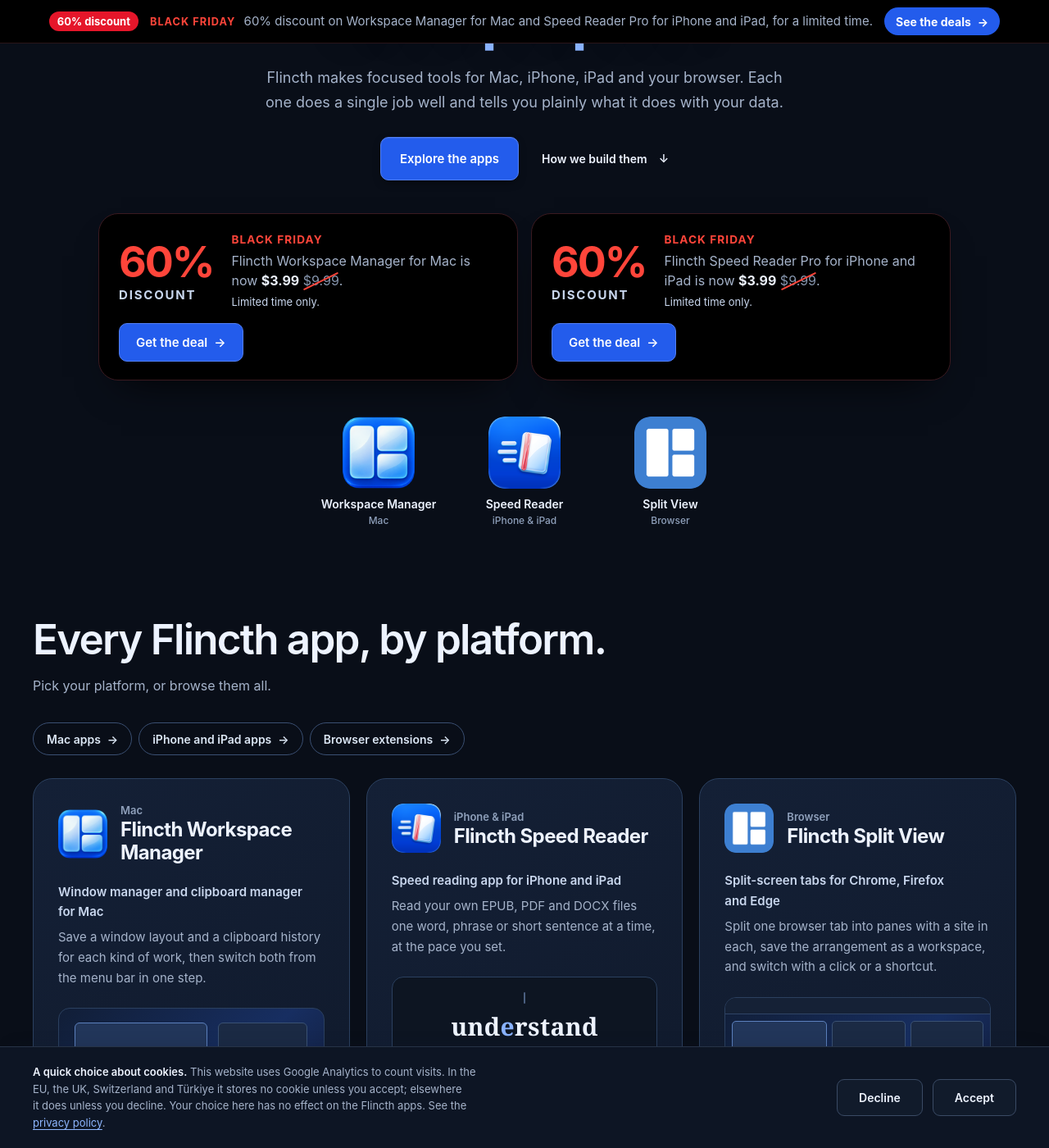
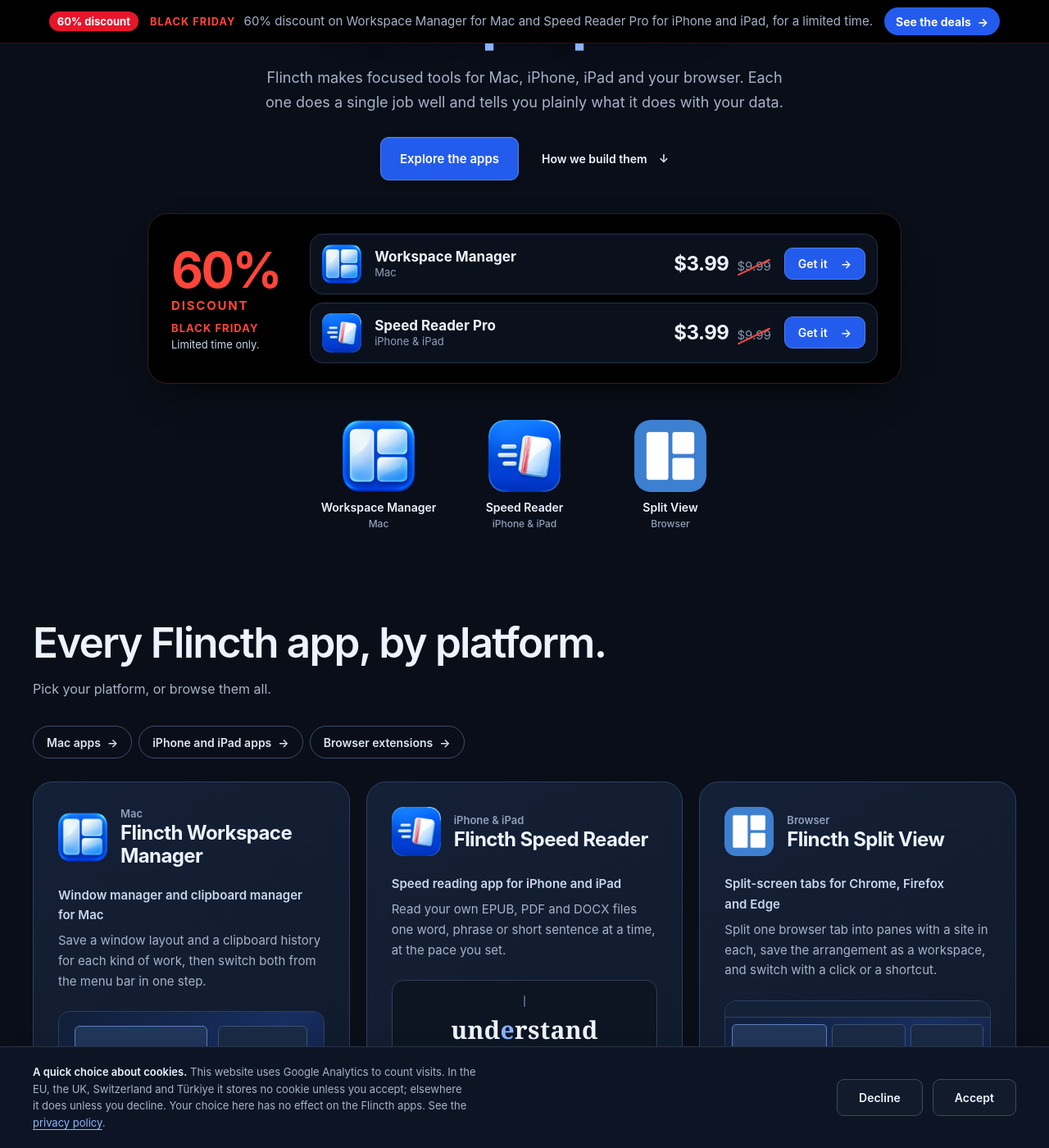
Before and after one commit to safakveziran/flincth-website, a Jekyll site: the page built from index.html, in a window 1280 px wide and 1400 px high, scrolled down 340 px. Shown: the whole window at 82% size. Built offline with Jekyll 4.4.1, drawn with Linux system fonts in a browser that asks for light colours.

Commit message:
Show the home page's deals in one card instead of two
With two deals running, the home page stacked two cards that each said
"60% discount" and "Black Friday", which read as a repeat on phones.
It now shows one card that says the discount, the sale's name and
"Limited time only." once, then a row per app: icon, name, platform,
both prices and "Get it", each opening its store. A single deal (the Mac
and iPhone platform pages) keeps its own card.

Co-Authored-By: Claude Opus 5.5 <noreply@anthropic.com>
Claude-Session: https://claude.ai/code/session_01CpC11h5A9UWY1cUixwwKyS

```diff
--- a/_includes/sale-promos.html
+++ b/_includes/sale-promos.html
@@ -1,6 +1,10 @@
 {%- comment -%}
-  The deal cards (sale-promo.html) of every product with a running sale, or
-  of include.platform's products only, side by side.
+  The running deals as cards that open the store, under the home page's hero
+  (every product) and a platform page's lead (include.platform's products).
+  One deal: its card (sale-promo.html). Several: one card that says the
+  discount, the sale's name and "Limited time only." once, then a row per
+  product (icon, name, platform, both prices, "Get it"), so nothing repeats.
+  sale.js removes each row, and the card, once its sale ends.
 {%- endcomment -%}
 {%- include sale-any.html -%}
 {%- if sale_any_on %}
@@ -11,11 +15,24 @@
     {%- endif %}
   {%- endfor %}
   {%- assign _promo_keys = _promo_keys | split: "," %}
-  {%- if _promo_keys.size > 0 %}
-      <div class="sale-promos{% if _promo_keys.size > 1 %} sale-promos-multi{% endif %}">
+  {%- assign _promo_first = _promo_keys | first %}
+  {%- if _promo_keys.size == 1 %}
+      <div class="sale-promos">
+{% include sale-promo.html data=_promo_first %}
+      </div>
+  {%- elsif _promo_keys.size > 1 %}
+    {%- assign _t = site.data.i18n[page.lang] %}
+    {%- include sale-state.html data=_promo_first %}
+      <div class="sale-promos">
+        <div class="sale-group" data-sale-starts="{{ sale.starts }}" data-sale-ends="{{ sale.ends }}">
+          <div class="sale-group-head"><span class="sale-promo-off">{% include sale-text.html text=_t.sale.discount_big %}</span><span class="sale-group-label"><b>{{ sale.name }}</b><small><span data-sale-countdown data-tomorrow="{{ _t.sale.ends_tomorrow | escape }}" data-last="{{ _t.sale.last_day_left | escape }}">{{ _t.sale.limited }}</span></small></span></div>
+          <ul class="sale-group-list">
     {%- for _promo_key in _promo_keys %}
-{% include sale-promo.html data=_promo_key %}
+      {%- include sale-state.html data=_promo_key %}
+            <li data-sale-starts="{{ sale.starts }}" data-sale-ends="{{ sale.ends }}"><a href="{{ sale_store_url }}" target="_blank" rel="noopener"><img src="{{ sale_product.icon }}-128.png" width="48" height="48" alt=""><span class="sale-group-name"><b>{{ _t.sale.items[sale_product.id].short }}</b><small>{{ _t.platforms[sale_product.platform].name }}</small></span><span class="sale-group-price"><strong><span class="visually-hidden">{% include sale-text.html text=_t.sale.now %}: </span>{% include usd.html amount=sale.price %}</strong> <s><span class="visually-hidden">{{ _t.sale.regular }}: </span>{% include usd.html amount=sale_regular %}</s></span><span class="sale-group-cta">{{ _t.sale.bar_cta_short }}<span class="visually-hidden"> {{ _t.sale.items[sale_product.id].name }}</span> <span aria-hidden="true">→</span></span></a></li>
     {%- endfor %}
+          </ul>
+        </div>
       </div>
   {%- endif %}
 {%- endif %}
--- a/dark.css
+++ b/dark.css
@@ -323,3 +323,14 @@ a.sale-pill:hover { background: #c41224; }
 .bf-deal-head h2 { color: var(--ink); }
 .bf-deal-platform, .discount-card-sale, .bf-deal-note { color: #8fa0bb; }
 .bf-limits a { color: var(--blue); }
+.sale-group { background: #000; border-color: #3a1a20; box-shadow: 0 24px 48px -28px #000; color: var(--muted); }
+.sale-group .sale-promo-off, .sale-group-name b, .sale-group-price strong { color: var(--ink); }
+.sale-group .sale-promo-off { color: #ff453a; }
+.sale-group-label b { color: #ff453a; }
+.sale-group-label small { color: #c9d7ee; }
+.sale-group-list a { background: #0b111c; border-color: #22324b; }
+.sale-group-list a:hover { border-color: #57729b; }
+.sale-group-name small { color: #8fa0bb; }
+.sale-group-price s { color: #8695ad; --strike: #ff453a; }
+.sale-group-cta { background: var(--action); color: #fff; border: 1px solid #527ff2; }
+.sale-group-list a:hover .sale-group-cta { background: #326af4; }
--- a/styles.css
+++ b/styles.css
@@ -456,8 +456,8 @@ h1>span{display:block}
 /* The usual price is struck through with one diagonal line rather than a
    horizontal one, which crossed only the middle of the digits and read as
    "0.00". The line's colour is --strike in dark.css. */
-.sale-bar s,.product-card-sale s,.deal-price s,.sale-promo s,.value-was,.bf-price s,.plan-sale s{position:relative;display:inline-block;text-decoration:none;line-height:1.1}
-.sale-bar s::after,.product-card-sale s::after,.deal-price s::after,.sale-promo s::after,.value-was::after,.bf-price s::after,.plan-sale s::after{content:"";position:absolute;left:-3%;right:-3%;top:50%;height:max(2px,.09em);margin-top:max(-1px,-.045em);border-radius:2px;background:var(--strike,currentColor);transform:rotate(-26deg);pointer-events:none}
+.sale-bar s,.product-card-sale s,.deal-price s,.sale-promo s,.sale-group-price s,.value-was,.bf-price s,.plan-sale s{position:relative;display:inline-block;text-decoration:none;line-height:1.1}
+.sale-bar s::after,.product-card-sale s::after,.deal-price s::after,.sale-promo s::after,.sale-group-price s::after,.value-was::after,.bf-price s::after,.plan-sale s::after{content:"";position:absolute;left:-3%;right:-3%;top:50%;height:max(2px,.09em);margin-top:max(-1px,-.045em);border-radius:2px;background:var(--strike,currentColor);transform:rotate(-26deg);pointer-events:none}
 .sale-bar-short{display:none}
 .nowrap{white-space:nowrap}
 .sale-cta-short{display:none}
@@ -483,10 +483,6 @@ h1>span{display:block}
 .sale-promo-cta{grid-area:cta;display:inline-flex;align-items:center;justify-content:center;gap:8px;padding:13px 20px;border-radius:10px;font-size:15px;font-weight:600;white-space:nowrap}
 .sale-promos{max-width:920px;margin:40px auto 0}
 .sale-promos .sale-promo{margin:0;max-width:none}
-.sale-promos-multi{display:grid;grid-template-columns:1fr 1fr;gap:16px;max-width:1040px}
-.sale-promos-multi .sale-promo{grid-template-columns:auto 1fr;grid-template-areas:"off copy" "cta cta";gap:16px 22px;padding:22px 24px}
-.sale-promos-multi .sale-promo-off{font-size:52px}
-.sale-promos-multi .sale-promo-cta{justify-self:start}
 .platform-page .sale-promos{margin:28px 0 36px}
 .product-card-sale{margin:18px 0 0;padding:12px 14px;border:1px solid;border-radius:12px;font-size:14px;line-height:1.5}
 .product-card-sale b{display:block;margin:0 0 2px;font-size:11px}
@@ -527,8 +523,23 @@ h1>span{display:block}
   .sale-promo-cta{margin-top:6px}
 }
 .sale-promos .sale-promo{min-width:0}
-@media(max-width:900px){.sale-promos-multi{grid-template-columns:minmax(0,1fr)}}
-@media(max-width:700px){.sale-promos-multi .sale-promo{grid-template-columns:minmax(0,1fr);grid-template-areas:"off" "copy" "cta";gap:12px;padding:22px 20px 20px}.sale-promos-multi .sale-promo-off{font-size:48px}.sale-promos-multi .sale-promo-cta{justify-self:stretch}}
+.sale-group{display:grid;grid-template-columns:auto minmax(0,1fr);align-items:center;gap:20px 36px;border:1px solid;border-radius:24px;padding:24px 28px;text-align:left}
+.sale-group-head{display:grid;gap:12px}
+.sale-group .sale-promo-off{grid-area:auto}
+.sale-group-label{display:grid;gap:4px}
+.sale-group-label b{font-size:13px;font-weight:750;letter-spacing:.08em;text-transform:uppercase}
+.sale-group-label small{font-size:13px}
+.sale-group-list{list-style:none;margin:0;padding:0;display:grid;gap:10px}
+.sale-group-list a{display:grid;grid-template-columns:auto minmax(0,1fr) auto auto;align-items:center;gap:16px;padding:12px 14px;border:1px solid;border-radius:16px;transition:border-color .2s}
+.sale-group-list img{border-radius:11px}
+.sale-group-name{display:grid;gap:1px;min-width:0}
+.sale-group-name b{font-size:17px;font-weight:650}
+.sale-group-name small{font-size:13px}
+.sale-group-price{display:flex;align-items:baseline;gap:10px;white-space:nowrap}
+.sale-group-price strong{font-size:24px;font-weight:700;letter-spacing:-.02em}
+.sale-group-price s{font-size:15px}
+.sale-group-cta{display:inline-flex;align-items:center;gap:8px;padding:10px 16px;border-radius:10px;font-size:14px;font-weight:600;white-space:nowrap}
+@media(max-width:700px){.sale-group{grid-template-columns:minmax(0,1fr);gap:16px;padding:20px 16px 16px;border-radius:22px}.sale-group-head{grid-template-columns:minmax(0,1fr);gap:8px;padding:0 4px}.sale-group-head .sale-promo-off{font-size:44px}.sale-group-label{display:flex;flex-wrap:wrap;align-items:baseline;gap:4px 10px}.sale-group-name b{font-size:16px}.sale-group-cta{font-size:13px}.sale-group-list a{grid-template-columns:auto minmax(0,1fr) auto;grid-template-areas:"icon name cta" "icon price cta";gap:2px 12px;padding:12px}.sale-group-list img{grid-area:icon;width:44px;height:44px}.sale-group-name{grid-area:name}.sale-group-price{grid-area:price}.sale-group-price strong{font-size:20px}.sale-group-cta{grid-area:cta;padding:9px 12px}}
 @media(prefers-reduced-motion:reduce){.sale-promo{transition:none}}
 
 /* Black Friday landing page (black-friday.html) */
```
Also changed, not shown: DESIGN.md (+2 -1 lines), README.md.
